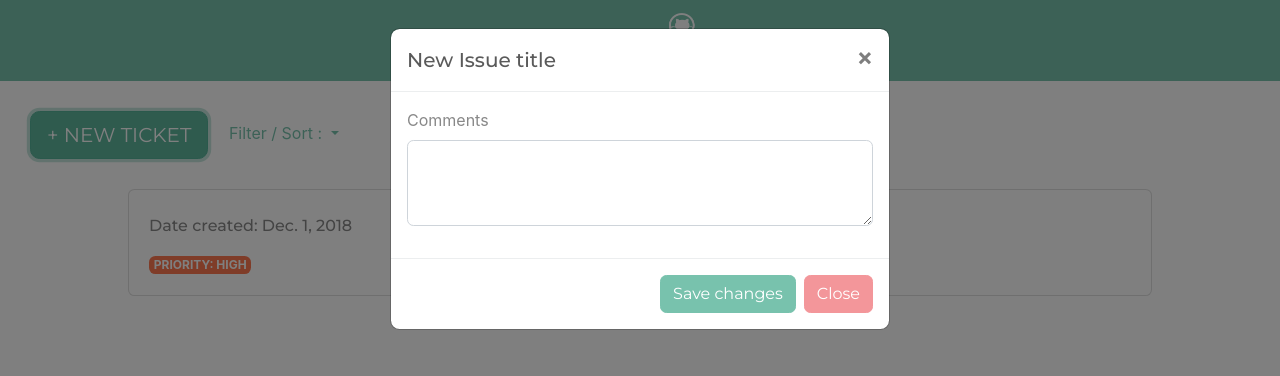
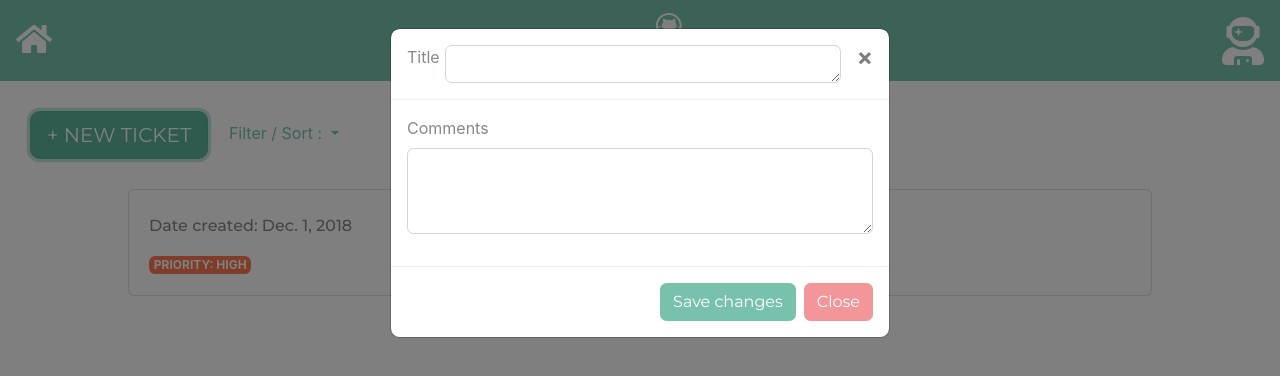
Before and after one commit to DishantaK/gitTickets, a website: page public/gitTix.html in a window 1280 px wide. Both pictures are taken after a click on the button "+ NEW TICKET". Drawn offline with nearby package versions, Linux system fonts and the light colour scheme; no server answers.

Commit message:
home/sort/profile

```diff
--- a/public/css/stylemain.css
+++ b/public/css/stylemain.css
@@ -35,3 +35,13 @@ main {
   display: inline-block;
 
 }
+.fa-user-astronaut{
+    color: #fff;
+
+}
+.fa-home{
+    color: #fff;
+}
+#titleTextarea {
+   margin-left: 5px;
+}
--- a/public/gitTix.html
+++ b/public/gitTix.html
@@ -30,8 +30,16 @@
     <div class="modal" id="mainModal">
       <div class="modal-dialog" role="document">
         <div class="modal-content">
-          <div class="modal-header">
-            <h5 class="modal-title">New Issue title</h5>
+            <div class="modal-header">
+
+              <!-- <h6 class="modal-title">Title</h6> -->
+
+            <!-- <h5 class="modal-title">New Issue title</h5> -->
+             <label for="commentTextarea">Title</label>
+            <textarea class="form-control"
+            id="titleTextarea"
+            rows="1"
+            ></textarea>
             <button
               type="button"
               class="close"
@@ -68,9 +76,12 @@
     <!-- Begin Page -->
     <header>
       <nav class="navbar navbar-expand-lg navbar-dark bg-primary">
-        <a class="navbar-brand" href="#" class="center"
+          <a href="/"><i class="fas fa-home fa-2x"></i></a>
+          <a class="navbar-brand" href="#" class="center"
           ><img src="images/logowhite.png" id="logo" placeholder="gitTix"
         /></a>
+
+        <i class="fas fa-user-astronaut fa-3x"></i>
       </nav>
     </header>
 
```
Also changed, not shown: public/index.html (+1 -0 lines).
